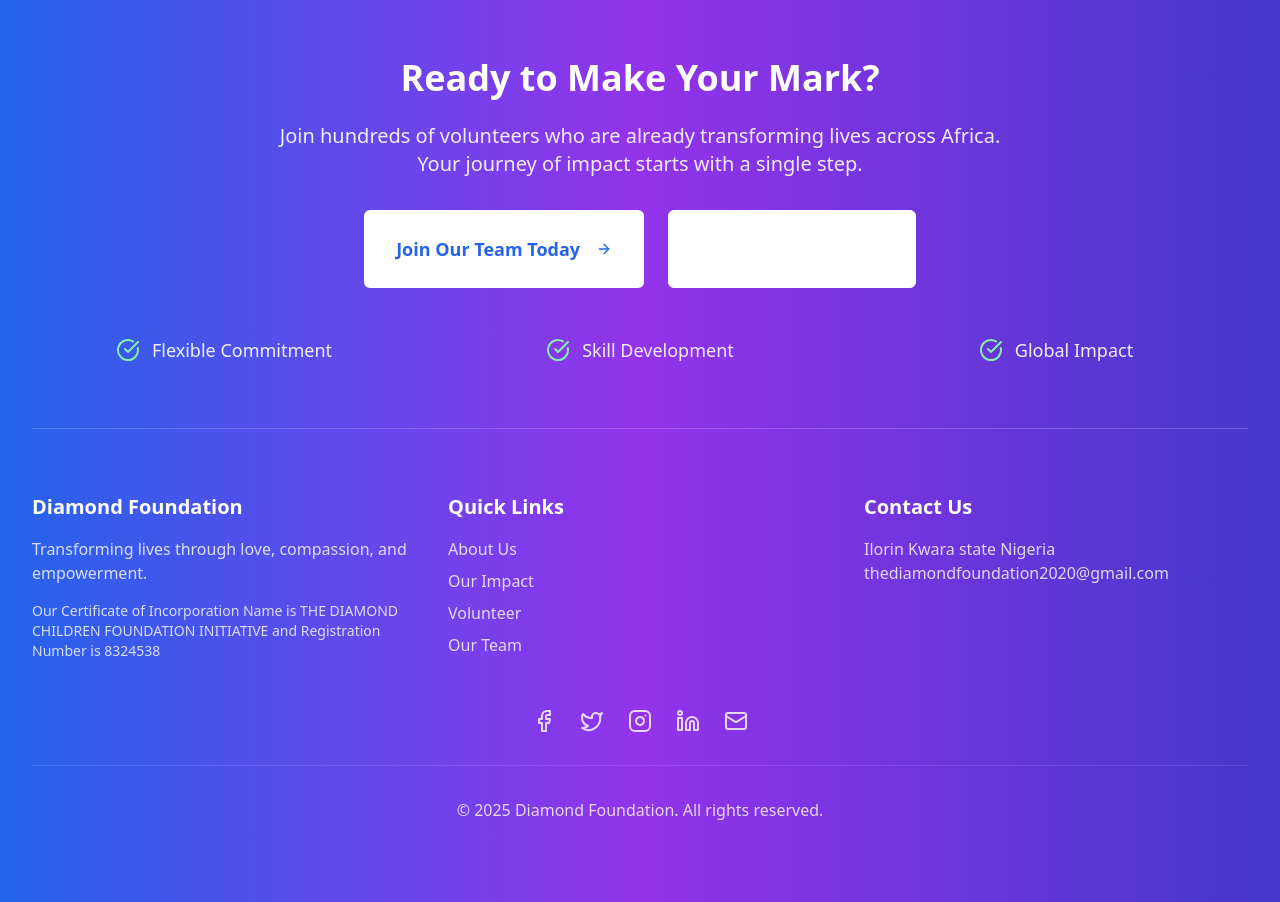
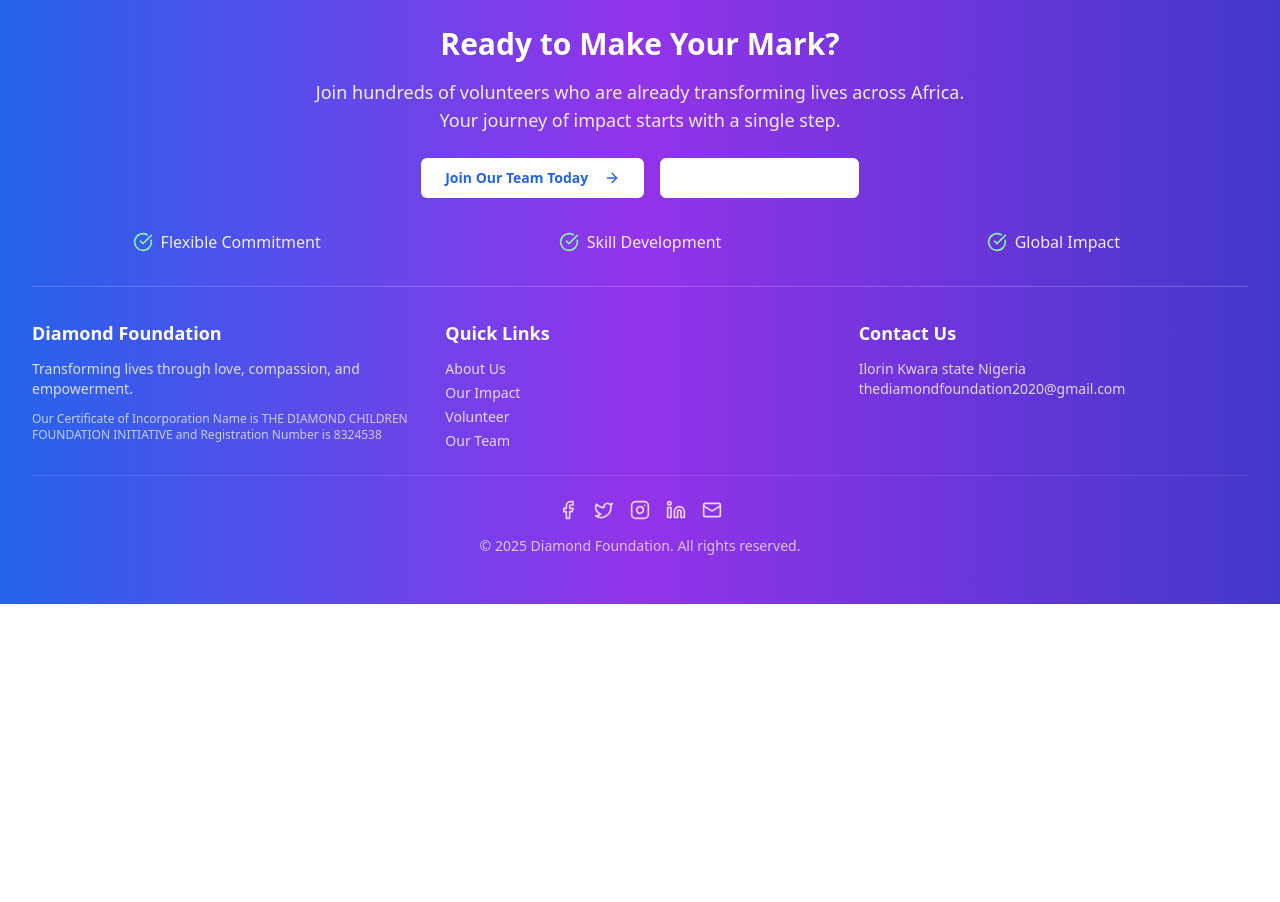
Before and after one commit to richardogundele/diamondfoundation, a React (Vite) app: page / in a window 1280 px wide. Shown: the part 5260-6162 px from the top of the page. After the commit the page ends 5864 px from the top, so only its background shows below. Built offline with nearby package versions, Linux system fonts and the light colour scheme.

Commit message:
Reduce footer size
Adjusted the `Footer.tsx` component to a more moderate size for improved UI/UX across all pages.

```diff
--- a/src/components/Footer.tsx
+++ b/src/components/Footer.tsx
@@ -46,69 +46,67 @@ const Footer = () => {
   return (
     <footer className="bg-gradient-to-r from-blue-600 via-purple-600 to-indigo-700">
       {/* Call to Action Section */}
-      <div className="py-20">
+      <div className="py-12">
         <div className="max-w-7xl mx-auto px-4 sm:px-6 lg:px-8">
-          <div className="text-center text-white mb-16">
-            <h2 className="text-4xl font-bold mb-6">Ready to Make Your Mark?</h2>
-            <p className="text-white/90 text-xl mb-8 max-w-3xl mx-auto">
+          <div className="text-center text-white mb-8">
+            <h2 className="text-3xl font-bold mb-4">Ready to Make Your Mark?</h2>
+            <p className="text-white/90 text-lg mb-6 max-w-2xl mx-auto">
               Join hundreds of volunteers who are already transforming lives across Africa.
               Your journey of impact starts with a single step.
             </p>
 
-            <div className="flex flex-col sm:flex-row gap-6 justify-center mb-12">
+            <div className="flex flex-col sm:flex-row gap-4 justify-center mb-8">
               <Button
                 onClick={handleVolunteerClick}
-                className="bg-white text-blue-600 hover:bg-blue-50 text-lg px-8 py-6 h-auto font-semibold hover:scale-105 transition-all duration-300"
-                size="lg"
+                className="bg-white text-blue-600 hover:bg-blue-50 px-6 py-3 font-semibold hover:scale-105 transition-all duration-300"
               >
-                Join Our Team Today <ArrowRight size={20} className="ml-2" />
+                Join Our Team Today <ArrowRight size={18} className="ml-2" />
               </Button>
               <Button
                 variant="outline"
-                className="border-white text-white hover:bg-white hover:text-blue-600 text-lg px-8 py-6 h-auto font-semibold transition-all duration-300"
-                size="lg"
+                className="border-white text-white hover:bg-white hover:text-blue-600 px-6 py-3 font-semibold transition-all duration-300"
                 asChild
               >
                 <a href="/contact">
-                  Have Questions? <Mail size={20} className="ml-2" />
+                  Have Questions? <Mail size={18} className="ml-2" />
                 </a>
               </Button>
             </div>
 
-            <div className="grid grid-cols-1 md:grid-cols-3 gap-8 text-white/90 mb-16">
-              <div className="flex items-center justify-center gap-3">
-                <CheckCircle size={24} className="text-green-300" />
-                <span className="text-lg">Flexible Commitment</span>
+            <div className="grid grid-cols-1 md:grid-cols-3 gap-6 text-white/90">
+              <div className="flex items-center justify-center gap-2">
+                <CheckCircle size={20} className="text-green-300" />
+                <span>Flexible Commitment</span>
               </div>
-              <div className="flex items-center justify-center gap-3">
-                <CheckCircle size={24} className="text-green-300" />
-                <span className="text-lg">Skill Development</span>
+              <div className="flex items-center justify-center gap-2">
+                <CheckCircle size={20} className="text-green-300" />
+                <span>Skill Development</span>
               </div>
-              <div className="flex items-center justify-center gap-3">
-                <CheckCircle size={24} className="text-green-300" />
-                <span className="text-lg">Global Impact</span>
+              <div className="flex items-center justify-center gap-2">
+                <CheckCircle size={20} className="text-green-300" />
+                <span>Global Impact</span>
               </div>
             </div>
           </div>
 
           {/* Footer Content */}
-          <div className="border-t border-white/20 pt-16">
-            <div className="grid grid-cols-1 md:grid-cols-3 gap-8 mb-12">
+          <div className="border-t border-white/20 pt-8">
+            <div className="grid grid-cols-1 md:grid-cols-3 gap-6 mb-6">
               {/* About Section */}
-              <div className="space-y-4 text-center md:text-left">
-                <h3 className="text-xl font-semibold text-white">Diamond Foundation</h3>
-                <p className="text-white/80">
+              <div className="space-y-3 text-center md:text-left">
+                <h3 className="text-lg font-semibold text-white">Diamond Foundation</h3>
+                <p className="text-white/80 text-sm">
                   Transforming lives through love, compassion, and empowerment.
                 </p>
-                <p className="text-white/80 text-sm">
+                <p className="text-white/70 text-xs">
                   Our Certificate of Incorporation Name is THE DIAMOND CHILDREN FOUNDATION INITIATIVE and Registration Number is 8324538
                 </p>
               </div>
 
               {/* Quick Links */}
-              <div className="space-y-4 text-center md:text-left">
-                <h3 className="text-xl font-semibold text-white">Quick Links</h3>
-                <ul className="space-y-2">
+              <div className="space-y-3 text-center md:text-left">
+                <h3 className="text-lg font-semibold text-white">Quick Links</h3>
+                <ul className="space-y-1 text-sm">
                   <li><a href="/about" className="text-white/80 hover:text-white transition-colors">About Us</a></li>
                   <li><a href="/impact" className="text-white/80 hover:text-white transition-colors">Our Impact</a></li>
                   <li><a href="/volunteer" className="text-white/80 hover:text-white transition-colors">Volunteer</a></li>
@@ -117,17 +115,18 @@ const Footer = () => {
               </div>
 
               {/* Contact Info */}
-              <div className="space-y-4 text-center md:text-left">
-                <h3 className="text-xl font-semibold text-white">Contact Us</h3>
-                <p className="text-white/80">
+              <div className="space-y-3 text-center md:text-left">
+                <h3 className="text-lg font-semibold text-white">Contact Us</h3>
+                <p className="text-white/80 text-sm">
                   Ilorin Kwara state Nigeria<br />
                   thediamondfoundation2020@gmail.com
                 </p>
               </div>
             </div>
 
-            {/* Social Links */}
-            <div className="flex justify-center space-x-6 mb-8">
+            {/* Social Links & Copyright */}
+            <div className="flex flex-col items-center space-y-4 border-t border-white/10 pt-6">
+              <div className="flex space-x-4">
                 {socialLinks.map((social) => (
                   <a
                     key={social.label}
@@ -137,14 +136,13 @@ const Footer = () => {
                     className="text-white/80 hover:text-white transition-colors"
                     aria-label={social.label}
                   >
-                  <social.icon size={24} />
+                    <social.icon size={20} />
                   </a>
                 ))}
               </div>
-
-            {/* Copyright */}
-            <div className="text-center text-white/80 border-t border-white/10 pt-8">
-              <p>© {new Date().getFullYear()} Diamond Foundation. All rights reserved.</p>
+              <p className="text-center text-white/70 text-sm">
+                © {new Date().getFullYear()} Diamond Foundation. All rights reserved.
+              </p>
             </div>
           </div>
         </div>
```
Lines whose indentation alone changed are shown as unchanged.
